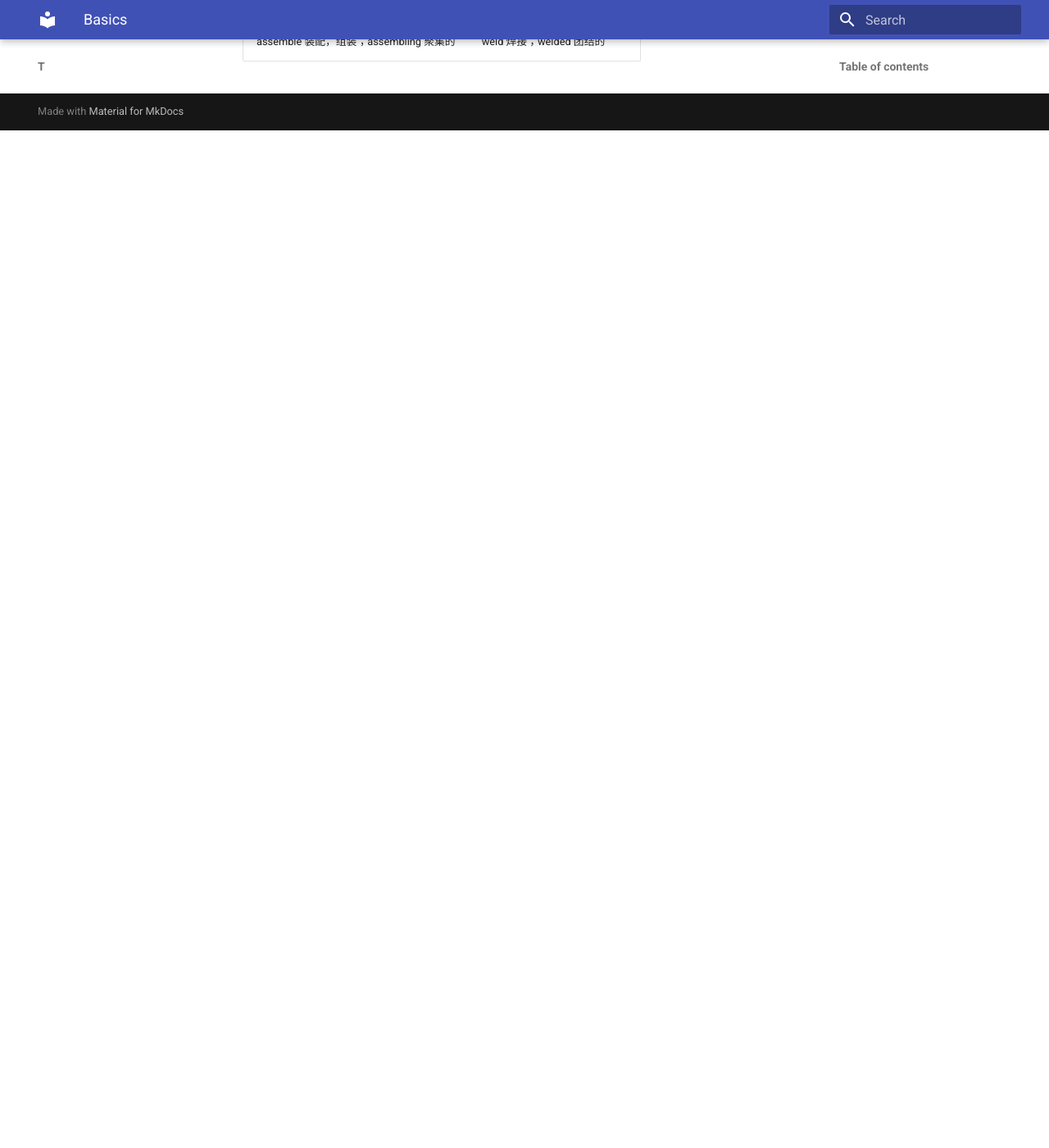
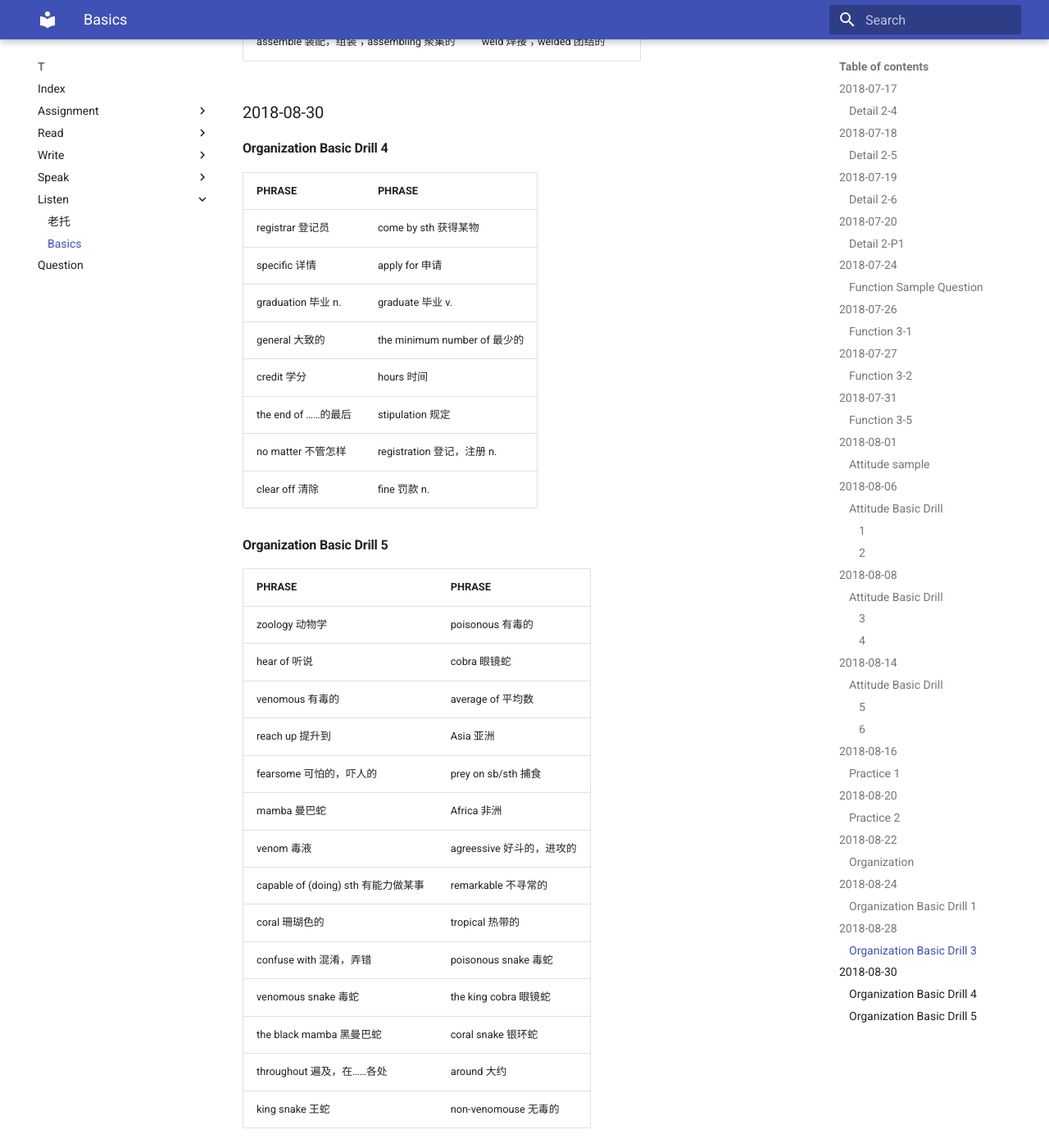
Before and after one commit to katyushaQ/t, an MkDocs documentation site: the page built from docs/listen/basics.md, in a window 1280 px wide and 1400 px high, scrolled down 10844 px. Shown: the whole window at 82% size. Built offline with MkDocs 1.6.1 and Material for MkDocs 9.7.7, drawn with Linux system fonts in a browser that asks for light colours; old or Windows-style settings are respelled for this version of MkDocs; before the commit the page ends 11003 px from its top, so only the background shows below that.

Commit message:
basics.md 20180830, sentence.md 添加生词, question.md 添加插入题新问题, 2018-0827-0902.md 20180830

```diff
--- a/docs/assignment/2018-0827-0902.md
+++ b/docs/assignment/2018-0827-0902.md
@@ -9,9 +9,9 @@
 DATETIME |  ASSIGNMENT | STATUS
 ------------ | ------------- | -------------
 2018-08-27 <br><br> Monday <br><br>读写 | B. 制定一周计划<br><br> 1. 阅读 - 句子简化2题全文化结构翻译句子+生词<br><br>2. 写作 - 1范文1段翻译+指导课5句话<br><br>3. 单词 - ==学习== list 52-54 <br><br>4. 单词 - {++复习++} list 1-6<br><br>E. 回顾 - 当天科目生词+词条 | B. Done<br><br>1. Done 11-12都对<br><br>2. N/A 上午看病，下午时间不够，权衡后选择背单词<br><br>3. Done<br><br>4. Done 1 6未识别，2 8未识别，3 10未识别，4 9未识别，5 11未识别，6 9未识别<br><br>E. Done
-2018-08-28  <br><br> Thursday<br><br>听说 | B. 复盘 - 昨天+前天科目生词+指导课5句话<br><br>1. 听力 - 基础2题+生词<br><br> 2. 老托 - {++复习++} 历史+精听+逐词精读<br><br>3. 单词 - {++复习++} list 49-51 <br><br>4. 单词 - {++复习++} list 7-12<br><br>E. 回顾 - 当天科目生词+词条 | B. Done 昨天3生词，检测2生词，单词1-2未识别，2-5未识别，3-5未识别，4-10未识别，5-7未识别，6-3未识别<br><br>1. Done 3对<br><br>2. Done 3/14<br><br>3. N/A<br><br>4. Done<br><br>E. Done
-2018-08-29 <br><br>Wednesday <br><br>读写 | B. 复盘 - 昨天+前天科目生词+指导课5句话<br><br>1. 阅读 - 句子简化2题全文化结构翻译句子+生词<br><br>2. 写作 - 1范文1段翻译+指导课5句话<br><br>3. 单词 - {++复习++} list 52-54<br><br>4. 单词 - {++复习++} list 13-18<br><br>E. 回顾 - 当天科目生词+词条 | B. Done 昨天3生词，前天1生词，检测4生词，7-6未知别，8-7未知别，9-7未识别，10-10未知别，11-13未识别，12-15未识别<br><br>1. Done 13-14 对<br><br>2. Done 改写基础高分句型5句<br><br>3. Done<br><br>4. Done<br><br>E.
-2018-08-30 <br><br> Thursday  <br><br>听说  | B. 复盘 - 昨天+前天科目生词+指导课5句话+单词43-45<br><br>1. 听力 - 基础2题+生词<br><br> 2. 老托 - {++复习++} 绘画+地质+精听+逐词精读<br><br>3. 单词 - ==学习==  list 55-57 <br><br>4. 单词 - {++复习++} list 19-24<br><br>E. 回顾 - 当天科目生词+词条 | B. <br><br>1. <br><br>2. <br><br>3. <br><br>4. <br><br>E.
+2018-08-28  <br><br> Thursday<br><br>听说 | B. 复盘 - 昨天+前天科目生词+指导课5句话<br><br>1. 听力 - 基础2题+生词<br><br> 2. 老托 - {++复习++} 历史+精听+逐词精读<br><br>3. 单词 - {++复习++} list 49-51 <br><br>4. 单词 - {++复习++} list 7-12<br><br>E. 回顾 - 当天科目生词+词条 | B. Done 昨天3生词，检测2生词，单词1-2未识别，2-5未识别，3-5未识别，4-10未识别，5-7未识别，6-3未识别<br><br>1. Done 3对<br><br>2. Done 3/14 3句<br><br>3. N/A<br><br>4. Done<br><br>E. Done
+2018-08-29 <br><br>Wednesday <br><br>读写 | B. 复盘 - 昨天+前天科目生词+指导课5句话<br><br>1. 阅读 - 句子简化2题全文化结构翻译句子+生词<br><br>2. 写作 - 1范文1段翻译+指导课5句话<br><br>3. 单词 - {++复习++} list 52-54<br><br>4. 单词 - {++复习++} list 13-18<br><br>E. 回顾 - 当天科目生词+词条 | B. Done 昨天3生词，前天1生词，检测4生词，7-6未知别，8-7未知别，9-7未识别，10-10未知别，11-13未识别，12-15未识别<br><br>1. Done 13-14 都对<br><br>2. Done 改写基础高分句型5句<br><br>3. Done<br><br>4. Done<br><br>E. Done
+2018-08-30 <br><br> Thursday  <br><br>听说  | B. 复盘 - 昨天+前天科目生词+指导课5句话+单词43-45<br><br>1. 听力 - 基础2题+生词<br><br> 2. 老托 - {++复习++} 历史+精听+逐词精读<br><br>3. 单词 - ==学习==  list 55-57 <br><br>4. 单词 - {++复习++} list 19-24<br><br>E. 回顾 - 当天科目生词+词条 | B. Done 昨天4生词，前天0生词，检测7生词，13-16未识别，14-11未识别，15-20未识别，16-20未识别，17-18未识别，18-20未识别<br><br>1. Done 4-5 都对<br><br>2. Done 9/14 6句<br><br>3. Done<br><br>4. Done<br><br>E.
 2018-08-31 <br><br> Friday <br><br>读写   | B. 复盘 - 昨天+前天科目生词+指导课5句话<br><br>1. 阅读 - 句子简化2题全文化结构翻译句子+生词<br><br>2. 写作 - 1范文1段翻译+指导课5句话<br><br>3. 单词 - {++复习++} list 55-57<br><br>4. 单词 - {++复习++} list 25-30<br><br>E. 回顾 - 当天科目生词+词条 | B. <br><br>1. <br><br>2. <br><br>3. <br><br>4. <br><br>E.
 2018-09-01 <br><br> Saturday <br><br>复习 | B. 复盘 - 一周科目生词+词条 <br><br>1. 单词 - {++复习++}  list 55-57<br><br>2. 老托逐词精读<br><br>3. 4. 单词 - {++复习++} list 31-36<br><br>E.  | B. <br><br>1. <br><br>2. <br><br>3. <br><br>E.
 2018-09-02<br><br> Sunday <br><br>复习  | B. 单词 - {++复习++} list 37-42<br><br>1. 老托逐词精读<br><br>2. 单词 - {++复习++} list 43-48<br><br>3. <br><br>E. | B. <br><br>1. <br><br>2. <br><br>3. <br><br>E.
@@ -42,3 +42,11 @@ DATETIME |  ASSIGNMENT | STATUS
 !!! info "**WRITE** Sentence"
 
     [sentence-advantage](../write/sentence#2018-08-29)
+
+### 2018-08-30
+
+!!! info "**LISTEN** Organization"
+
+    [listen-basicdrill-4-5](../listen/basics#2018-08-30)
+
+     [listen-old](../listen/old#2018-08-28)
--- a/docs/listen/basics.md
+++ b/docs/listen/basics.md
@@ -295,3 +295,37 @@ while 一段时间 | nonetheless 然而，尽管日此
 breakthrough 突破 n. | robotics 机器人技术，机器人学
 refined 精制的 | pathway 通路，路，径
 assemble 装配，组装；assembling 聚集的 | weld 焊接；welded 团结的
+
+### 2018-08-30
+
+#### Organization Basic Drill 4
+
+PHRASE |  PHRASE
+------------ | -------------
+registrar 登记员 | come by sth 获得某物
+specific 详情 | apply for 申请
+graduation 毕业 n. | graduate 毕业 v.
+general 大致的 | the minimum number of 最少的
+credit 学分 | hours 时间
+the end of ……的最后 | stipulation 规定
+no matter 不管怎样 | registration 登记，注册 n.
+clear off 清除 | fine 罚款 n.
+
+#### Organization Basic Drill 5
+
+PHRASE |  PHRASE
+------------ | -------------
+zoology 动物学 | poisonous 有毒的
+hear of 听说 | cobra 眼镜蛇
+venomous 有毒的 | average of 平均数
+reach up 提升到 | Asia 亚洲
+fearsome 可怕的，吓人的 | prey on sb/sth 捕食
+mamba 曼巴蛇 | Africa 非洲
+venom 毒液 | agreessive 好斗的，进攻的
+capable of (doing) sth 有能力做某事 | remarkable 不寻常的
+coral 珊瑚色的 | tropical 热带的
+confuse with 混淆，弄错 | poisonous snake 毒蛇
+venomous snake 毒蛇 | the king cobra 眼镜蛇
+the black mamba 黑曼巴蛇 | coral snake 银环蛇
+throughout 遍及，在……各处 | around 大约
+king snake 王蛇 | non-venomouse 无毒的
--- a/docs/question.md
+++ b/docs/question.md
@@ -9,6 +9,9 @@
 [simplification-4](../read/simplification#2018-08-15) |
 [simplification-5](../read/simplification#2018-08-17) |
 [simplification-8](../read/simplification#2018-08-21) |
+[simplification-13-14](../read/simplification#2018-08-29) |
+
+
 
 
 #### 2018-07-08 新学后作业
```
Also changed, not shown: docs/write/sentence.md (+1 -1 lines).
